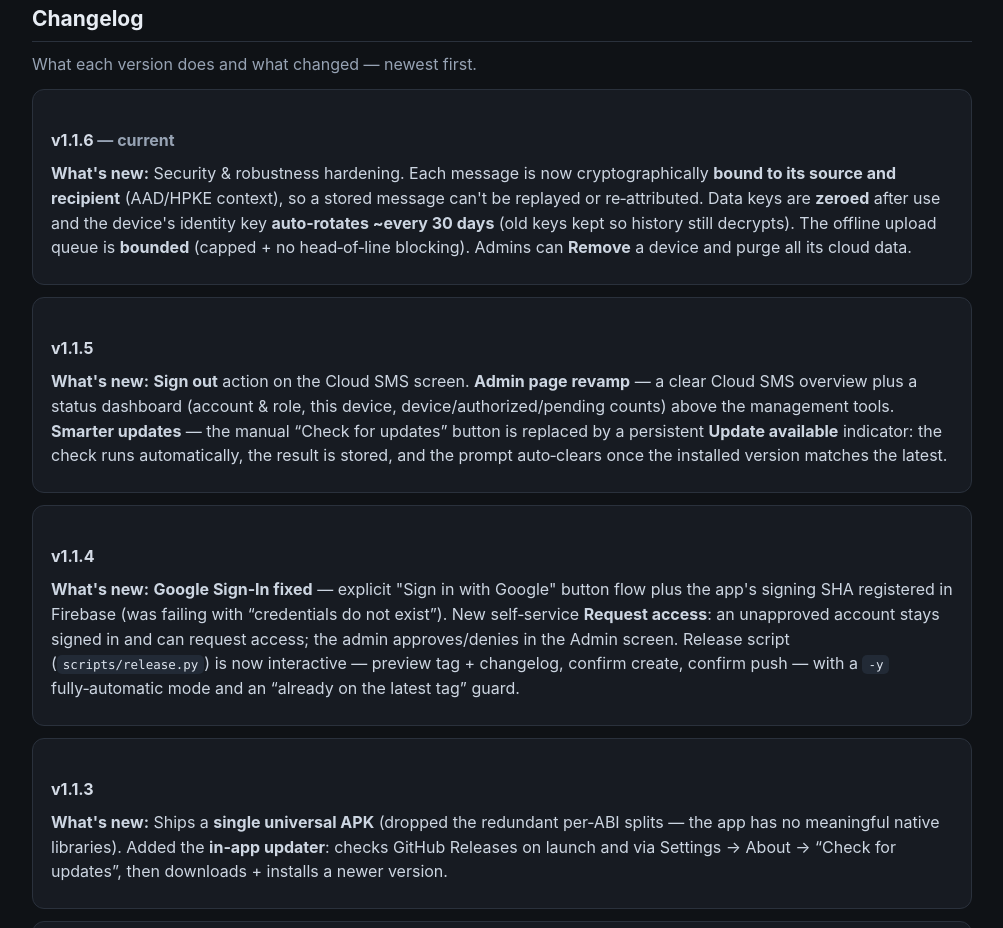
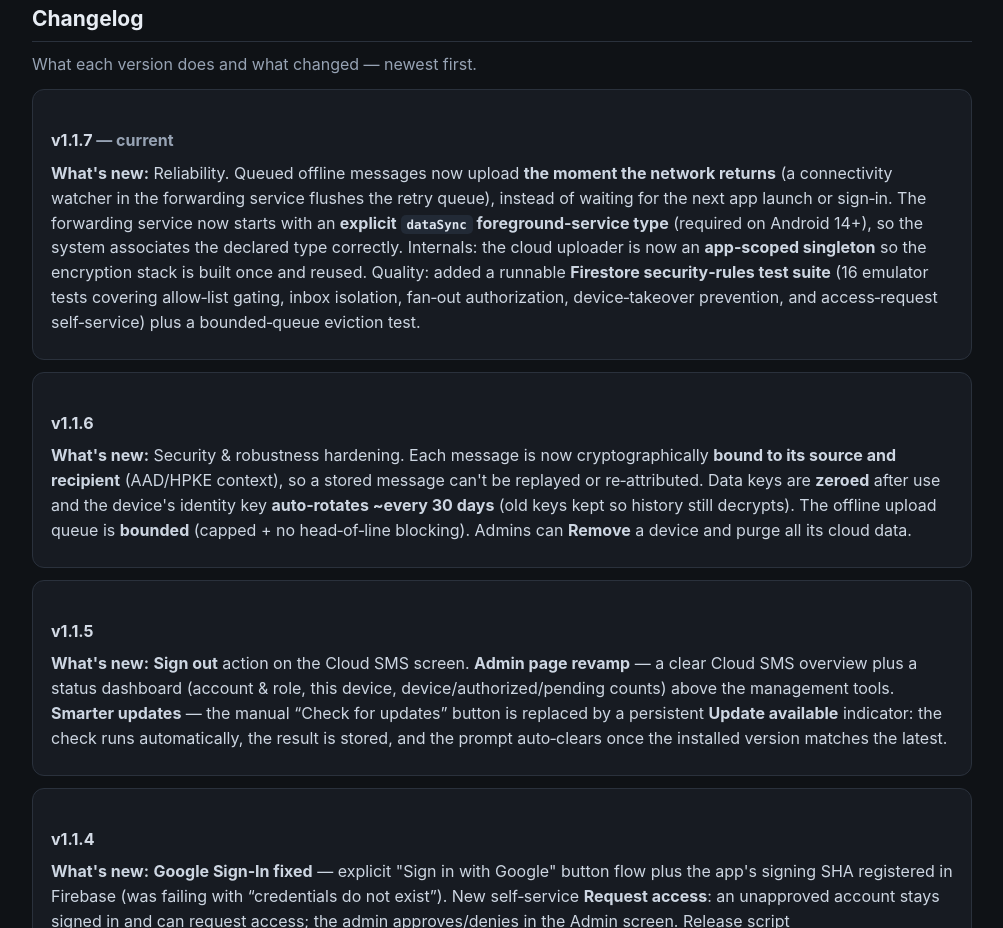
Before and after one commit to viswanathanTJ/sms-forwarder, a plain HTML site: page docs/wiki.html in a window 1280 px wide. Shown: the part 1739-2667 px from the top of the page, without its empty margins (138-1141 px from the left). Drawn offline with Linux system fonts and the light colour scheme.

Commit message:
docs(wiki): v1.1.7 changelog (reliability: connectivity flush, FGS type, rules tests) (#14)
Co-authored-by: Claude Opus 4.8 <noreply@anthropic.com>

```diff
--- a/docs/wiki.html
+++ b/docs/wiki.html
@@ -118,7 +118,11 @@
   <h2>Changelog</h2>
   <p class="muted">What each version does and what changed — newest first.</p>
   <div class="card">
-    <h3>v1.1.6 <span class="muted">— current</span></h3>
+    <h3>v1.1.7 <span class="muted">— current</span></h3>
+    <p><b>What's new:</b> Reliability. Queued offline messages now upload <b>the moment the network returns</b> (a connectivity watcher in the forwarding service flushes the retry queue), instead of waiting for the next app launch or sign‑in. The forwarding service now starts with an <b>explicit <code>dataSync</code> foreground‑service type</b> (required on Android 14+), so the system associates the declared type correctly. Internals: the cloud uploader is now an <b>app‑scoped singleton</b> so the encryption stack is built once and reused. Quality: added a runnable <b>Firestore security‑rules test suite</b> (16 emulator tests covering allow‑list gating, inbox isolation, fan‑out authorization, device‑takeover prevention, and access‑request self‑service) plus a bounded‑queue eviction test.</p>
+  </div>
+  <div class="card">
+    <h3>v1.1.6</h3>
     <p><b>What's new:</b> Security &amp; robustness hardening. Each message is now cryptographically <b>bound to its source and recipient</b> (AAD/HPKE context), so a stored message can't be replayed or re‑attributed. Data keys are <b>zeroed</b> after use and the device's identity key <b>auto‑rotates ~every 30 days</b> (old keys kept so history still decrypts). The offline upload queue is <b>bounded</b> (capped + no head‑of‑line blocking). Admins can <b>Remove</b> a device and purge all its cloud data.</p>
   </div>
   <div class="card">
```
